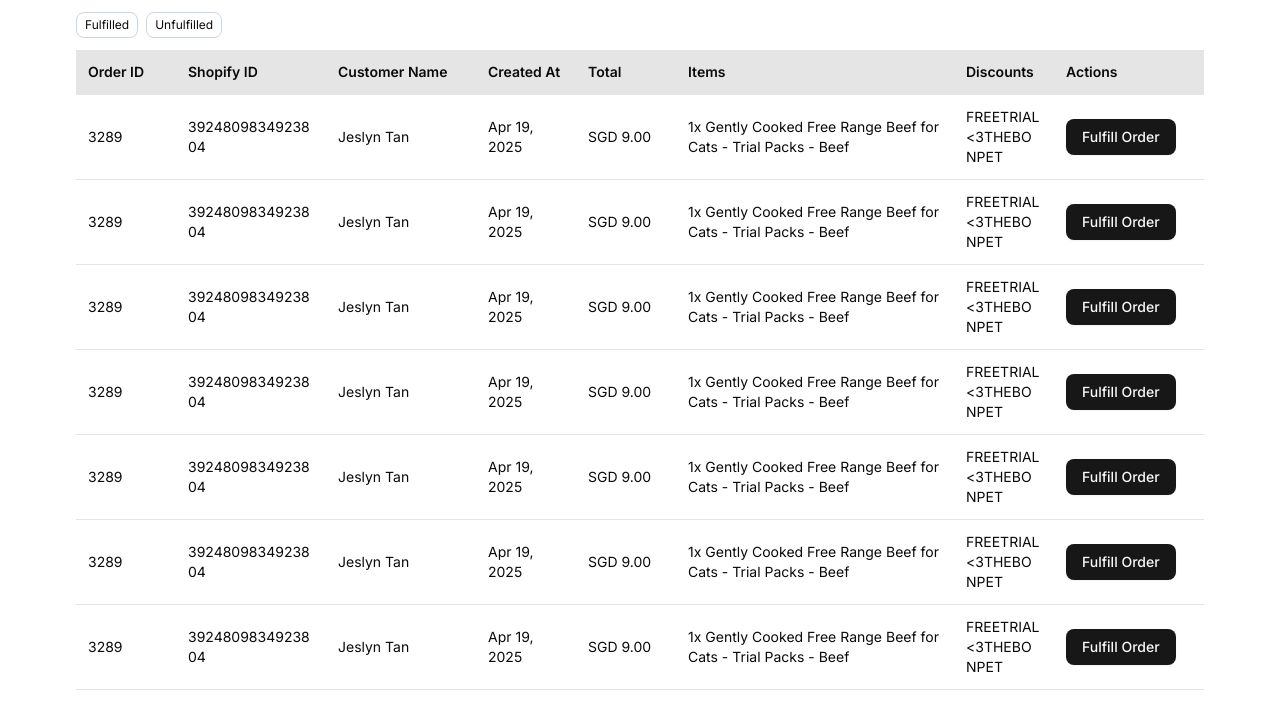
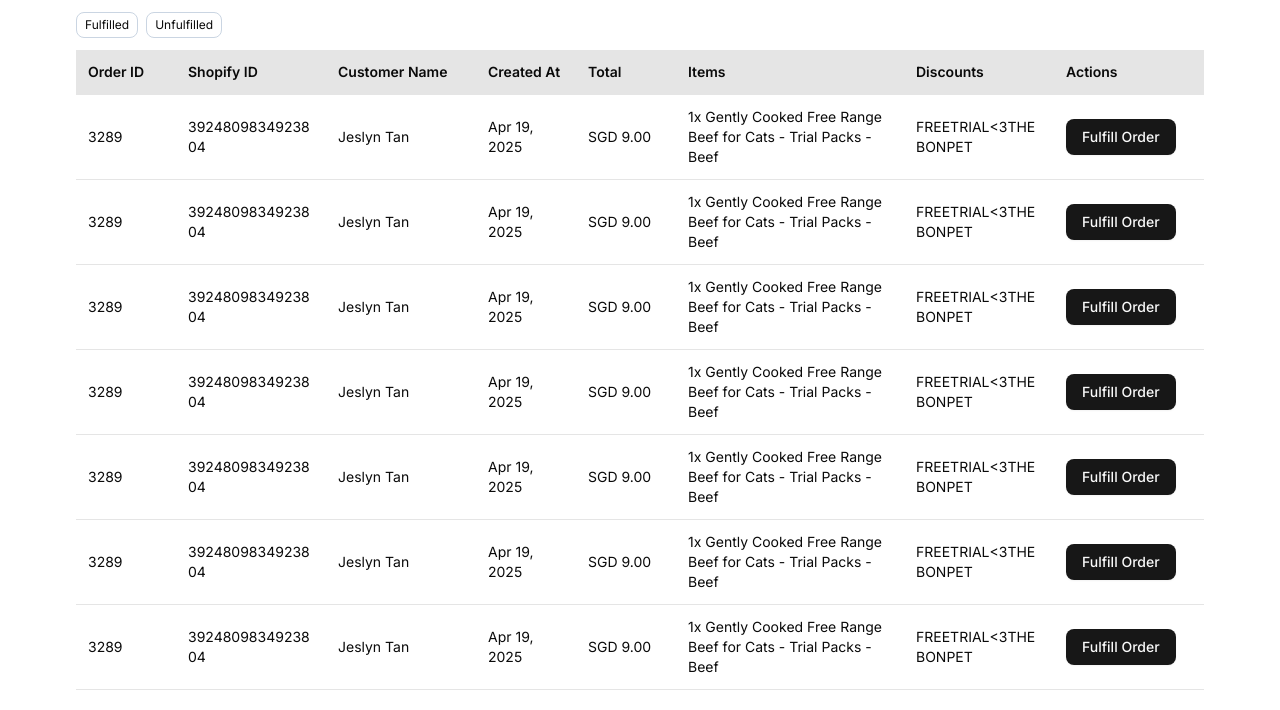
Before and after one commit to wickker/tbp-oms, a React (Vite) app: page / in a window 1280 px wide. Shown: the top 710 px of the page. Built offline with nearby package versions, Linux system fonts and the light colour scheme.

Commit message:
[master]: fix scrollbar

```diff
--- a/src/index.css
+++ b/src/index.css
@@ -6,6 +6,7 @@
 body {
   font-family: Inter, Arial, sans-serif;
   font-weight: 400;
+  overflow-y: hidden;
 }
 
 .scrollbar::-webkit-scrollbar {
--- a/src/views/Main.tsx
+++ b/src/views/Main.tsx
@@ -39,8 +39,9 @@ const Row = () => (
 
 const Main = () => {
   return (
-    <div className='mx-auto flex h-[100dvh] max-w-6xl flex-col p-3'>
-      <div className='flex gap-x-2 pb-3'>
+    <div className='min-h-[100dvh] min-w-max overflow-y-hidden'>
+      <div className='mx-auto flex max-w-6xl flex-col p-3'>
+        <div className='flex h-[38px] gap-x-2 pb-3'>
           <button
             className={cn(
               'focus-visible-app bg-app-default inline-flex h-fit w-fit items-center justify-center gap-x-2 rounded-md border border-slate-300 bg-white px-2 py-1 text-xs whitespace-nowrap hover:cursor-pointer hover:opacity-95 disabled:pointer-events-none disabled:opacity-50'
@@ -57,7 +58,7 @@ const Main = () => {
           </button>
         </div>
 
-      <div className='grid grid-cols-[100px_150px_150px_100px_100px_minmax(200px,1fr)_100px_150px] items-center text-sm'>
+        <div className='grid h-[45px] grid-cols-[100px_150px_150px_100px_100px_minmax(200px,1fr)_150px_150px] items-center text-sm'>
           <Header>Order ID</Header>
           <Header>Shopify ID</Header>
           <Header>Customer Name</Header>
@@ -70,7 +71,7 @@ const Main = () => {
           <div className='col-span-full border-b border-neutral-200' />
         </div>
 
-      <div className='scrollbar grid grid-cols-[100px_150px_150px_100px_100px_minmax(200px,1fr)_100px_150px] items-center overflow-y-auto text-sm'>
+        <div className='scrollbar grid max-h-[calc(100vh-45px-12px-12px-38px)] grid-cols-[100px_150px_150px_100px_100px_minmax(200px,1fr)_150px_150px] items-center overflow-y-auto text-sm'>
           <Row />
           <Row />
           <Row />
@@ -80,6 +81,7 @@ const Main = () => {
           <Row />
         </div>
       </div>
+    </div>
   )
 }
 
```
Lines whose indentation alone changed are shown as unchanged.
